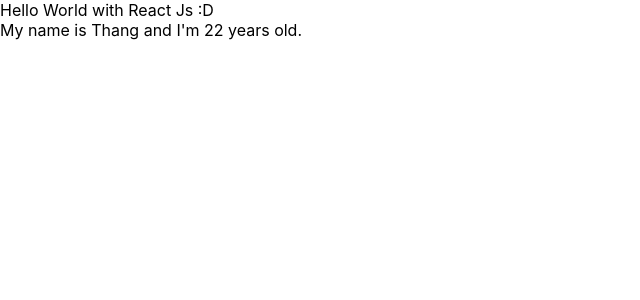
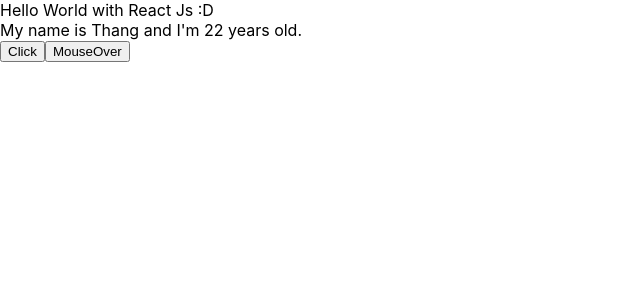
Before and after one commit to thanqphan/quiz-mgnt, a React (Create React App) app: page / in a window 1280 px wide. Shown: the top 300 px of the page, without its empty margins (0-640 px from the left). Built offline with nearby package versions, Linux system fonts and the light colour scheme.

Commit message:
[MyComponent|19] DOM events

```diff
--- a/src/components/MyComponent.js
+++ b/src/components/MyComponent.js
@@ -10,10 +10,22 @@
     address: "Thu Duc",
   };
 
+  handleOnClickEvent(event) {
+    alert("Button clicked");
+  }
+
+  handleOnMouseOverEvent(event) {
+    console.log("Over here...");
+  }
+
   render() {
     return (
       <div>
         My name is {this.state.name} and I'm {this.state.age} years old.
+        <div>
+          <button onClick={this.handleOnClickEvent}>Click</button>
+          <button onMouseOver={this.handleOnMouseOverEvent}>MouseOver</button>
+        </div>
       </div>
     );
   }
```
